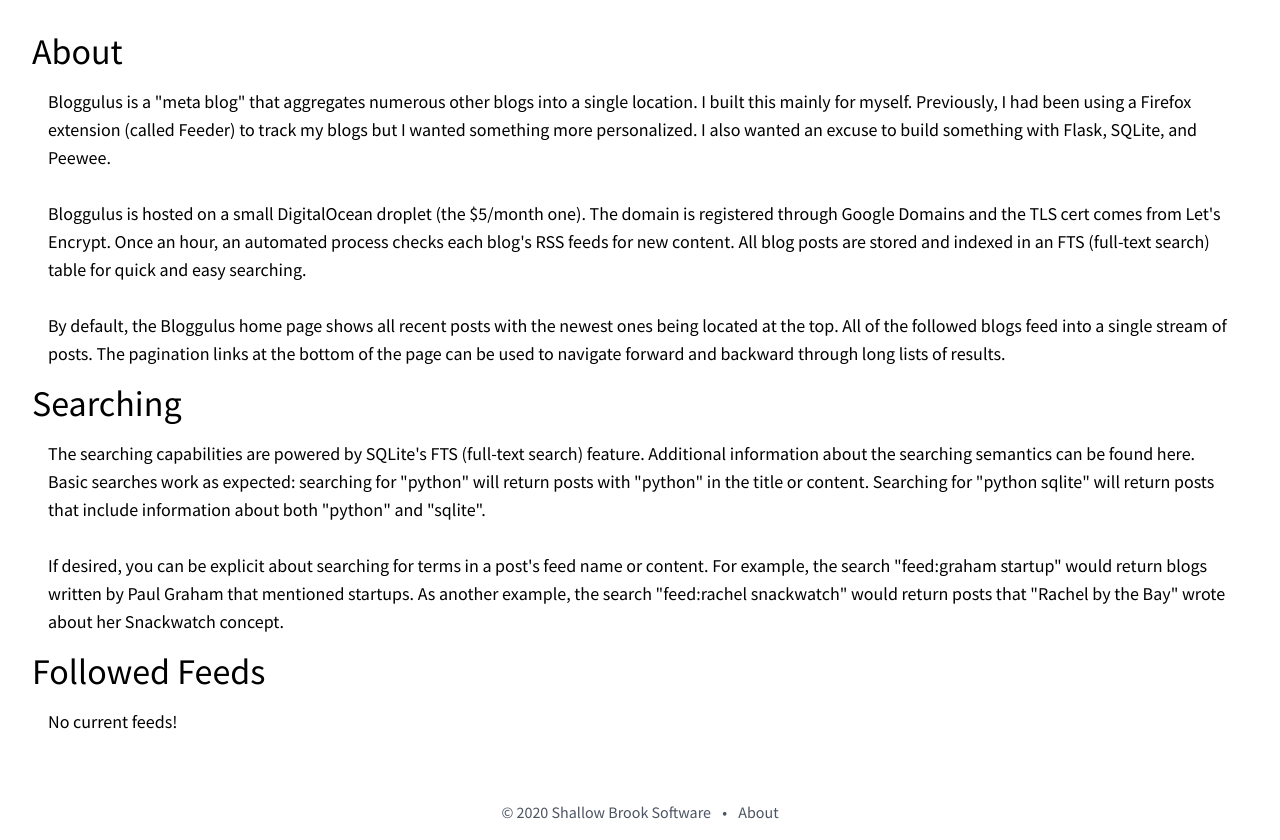
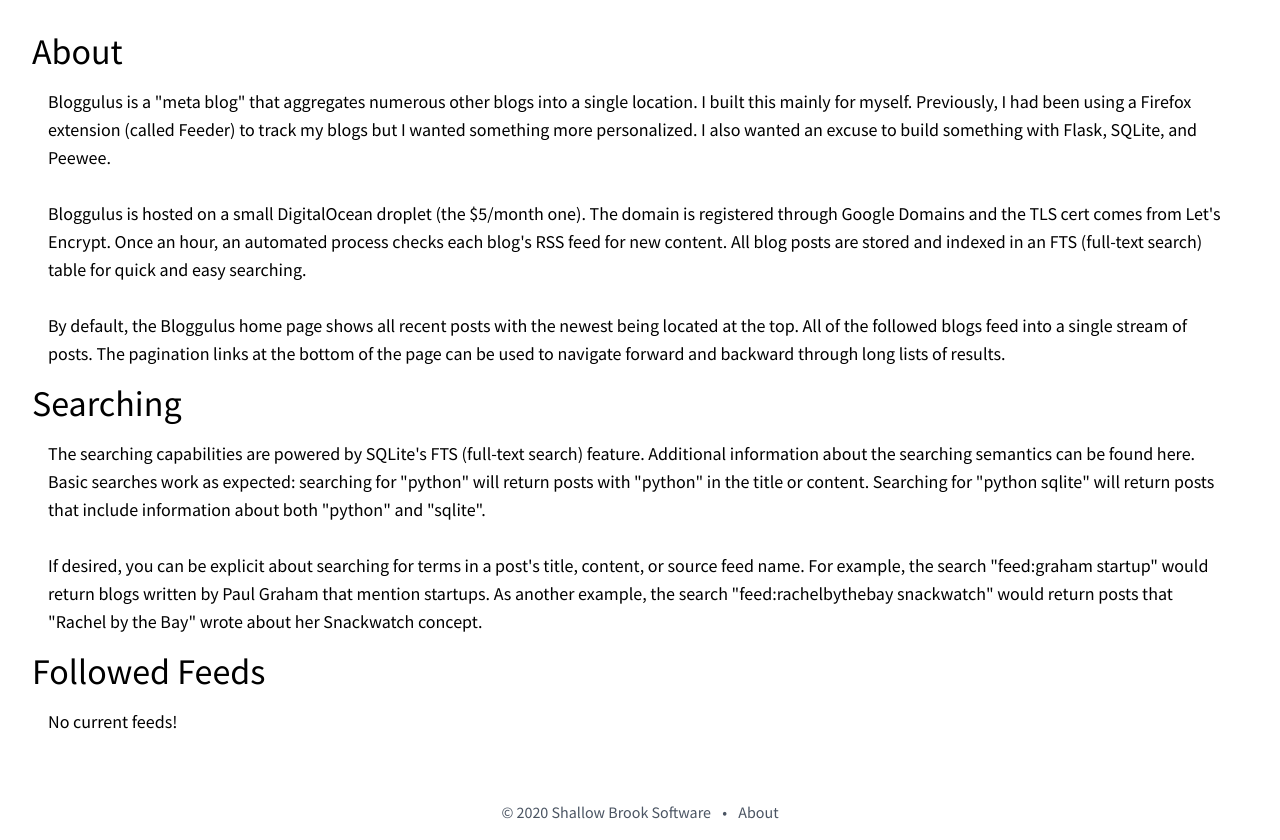
Before and after one commit to theandrew168/bloggulus, a Flask app: page /about in a window 1280 px wide. Shown: the part 80-920 px from the top of the page. Run offline with Flask 2, Linux system fonts and the light colour scheme; data that the repository does not hold is empty; parts of the project's set-up code (start-up, migrations or seed data) failed here and were passed over.

Commit message:
Fix wording in about page

```diff
--- a/templates/about.html
+++ b/templates/about.html
@@ -16,12 +16,12 @@
 	<p>
 		Bloggulus is hosted on a small DigitalOcean droplet (the $5/month one).
 		The domain is registered through Google Domains and the TLS cert comes from Let's Encrypt.
-		Once an hour, an automated process checks each blog's RSS feeds for new content.
+		Once an hour, an automated process checks each blog's RSS feed for new content.
 		All blog posts are stored and indexed in an FTS (full-text search) table for quick and easy searching.
 	</p>
 	<br />
 	<p>
-		By default, the Bloggulus home page shows all recent posts with the newest ones being located at the top.
+		By default, the Bloggulus home page shows all recent posts with the newest being located at the top.
 		All of the followed blogs feed into a single stream of posts.
 		The pagination links at the bottom of the page can be used to navigate forward and backward through long lists of results.
 	</p>
@@ -37,9 +37,9 @@
 	</p>
 	<br />
 	<p>
-		If desired, you can be explicit about searching for terms in a post's feed name or content.
-		For example, the search "feed:graham startup" would return blogs written by Paul Graham that mentioned startups.
-		As another example, the search "feed:rachel snackwatch" would return posts that "Rachel by the Bay" wrote about her Snackwatch concept.
+		If desired, you can be explicit about searching for terms in a post's title, content, or source feed name.
+		For example, the search "feed:graham startup" would return blogs written by Paul Graham that mention startups.
+		As another example, the search "feed:rachelbythebay snackwatch" would return posts that "Rachel by the Bay" wrote about her Snackwatch concept.
 	</p>
 </div>
 
```
